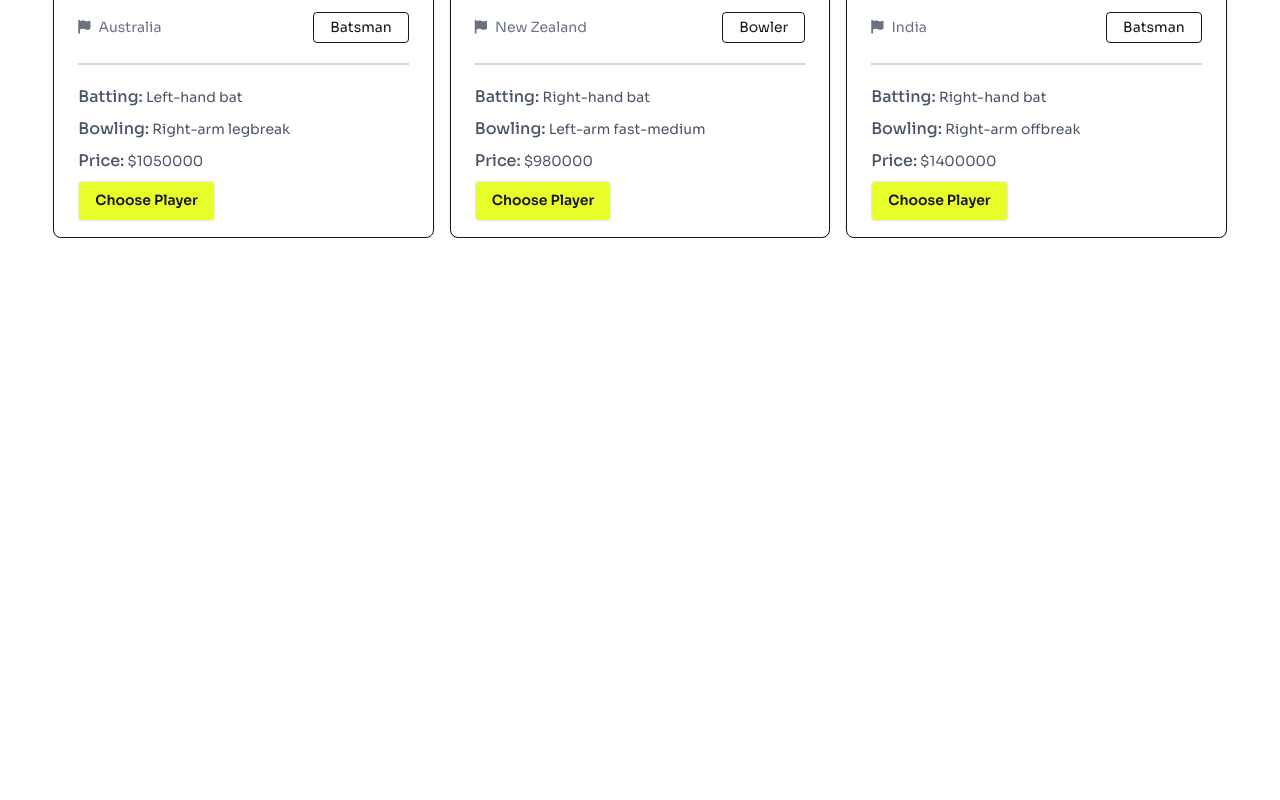
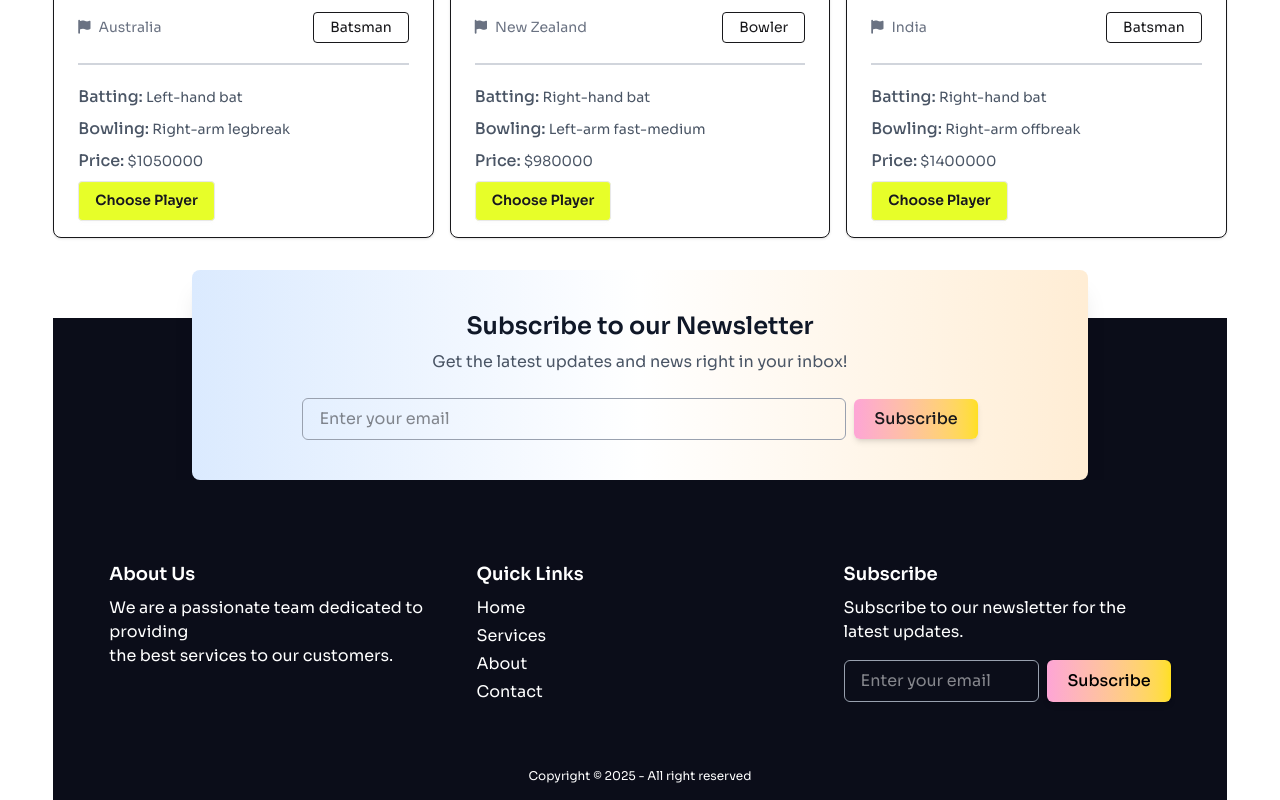
Before and after one commit to ornobsingh/DreamEleven-react, a React (Vite) app: page / in a window 1280 px wide. Shown: the part 2455-3255 px from the top of the page. Before the commit the page ends 2693 px from the top, so only its background shows below. Built offline with nearby package versions, Linux system fonts and the light colour scheme.

Commit message:
adding newsletter and footer section design

```diff
--- a/src/App.jsx
+++ b/src/App.jsx
@@ -1,7 +1,8 @@
-
 import AllPlayers from "./components/AllPlayers/AllPlayers";
+import Footer from "./components/Footer/Footer";
 import Hero from "./components/Hero/Hero";
 import Navbar from "./components/Navbar/Navbar";
+import NewsletterSubscribe from "./components/NewsletterSubscribe/NewsletterSubscribe";
 
 function App() {
   return (
@@ -10,6 +11,8 @@ function App() {
         <Navbar />
         <Hero />
         <AllPlayers />
+        <NewsletterSubscribe />
+        <Footer />
       </div>
     </>
   );
--- a/src/components/AllPlayers/AllPlayers.jsx
+++ b/src/components/AllPlayers/AllPlayers.jsx
@@ -21,7 +21,7 @@ export default function AllPlayers() {
           <button className="btn">Selected (0)</button>
         </div>
       </div>
-      <div className="grid grid-cols-1 md:grid-cols-2 lg:grid-cols-3 gap-4">
+      <div className="grid grid-cols-1 md:grid-cols-2 lg:grid-cols-3 gap-4 mb-20">
         {allPlayers.map((player, idx) => (
           <Player key={idx} player={player} />
         ))}
--- /dev/null
+++ b/src/components/Footer/Footer.jsx
@@ -0,0 +1,64 @@
+export default function Footer() {
+  return (
+    <footer className="bg-[#0b0d19] text-white pt-20 px-14">
+      <div className="grid grid-cols-1 md:grid-cols-2 lg:grid-cols-3 gap-10 max-w-6xl mx-auto">
+        {/* About Us */}
+        <div>
+          <h3 className="text-lg font-semibold mb-2">About Us</h3>
+          <p>
+            We are a passionate team dedicated to providing <br /> the best
+            services to our customers.
+          </p>
+        </div>
+
+        {/* Quick Links */}
+        <div>
+          <h3 className="text-lg font-semibold mb-2">Quick Links</h3>
+          <ul className="space-y-1">
+            <li>
+              <a href="#" className="hover:underline">
+                Home
+              </a>
+            </li>
+            <li>
+              <a href="#" className="hover:underline">
+                Services
+              </a>
+            </li>
+            <li>
+              <a href="#" className="hover:underline">
+                About
+              </a>
+            </li>
+            <li>
+              <a href="#" className="hover:underline">
+                Contact
+              </a>
+            </li>
+          </ul>
+        </div>
+
+        {/* Newsletter */}
+        <div>
+          <h3 className="text-lg font-semibold mb-2">Subscribe</h3>
+          <p className="mb-4">
+            Subscribe to our newsletter for the latest updates.
+          </p>
+          <div className="flex gap-2">
+            <input
+              type="email"
+              placeholder="Enter your email"
+              className="w-full px-4 py-2 rounded-md border border-gray-400 focus:outline-none focus:ring-2 focus:ring-blue-400"
+            />
+            <button className="bg-gradient-to-r from-pink-300 to-yellow-300 text-black font-medium px-5 py-2 rounded-md shadow-md hover:opacity-90 transition">
+              Subscribe
+            </button>
+          </div>
+        </div>
+      </div>
+      <aside className="flex justify-center items-center pt-16 pb-4 text-xs">
+        <p>Copyright © {new Date().getFullYear()} - All right reserved</p>
+      </aside>
+    </footer>
+  );
+}
--- a/src/components/Navbar/Navbar.jsx
+++ b/src/components/Navbar/Navbar.jsx
@@ -3,7 +3,7 @@ import coin  from "../../assets/dollar.png";
 
 export default function Navbar() {
   return (
-    <div>
+    <div className="">
       <div className="navbar bg-base-100 mb-4">
         <div className="navbar-start">
           <div className="dropdown">
--- /dev/null
+++ b/src/components/NewsletterSubscribe/NewsletterSubscribe.jsx
@@ -0,0 +1,24 @@
+export default function NewsletterSubscribe() {
+  return (
+    <div className="bg-[#0b0d19] pt-20 "> {/* <-- Extra bottom space */}
+      <div className="max-w-4xl mx-auto -mt-32 bg-gradient-to-r from-blue-100 via-white to-orange-100 rounded-lg shadow-xl p-10 text-center">
+        <h2 className="text-2xl font-semibold text-gray-900 mb-2">
+          Subscribe to our Newsletter
+        </h2>
+        <p className="text-gray-600 mb-6">
+          Get the latest updates and news right in your inbox!
+        </p>
+        <div className="flex items-center justify-center gap-2">
+          <input
+            type="email"
+            placeholder="Enter your email"
+            className="w-2/3 px-4 py-2 rounded-md border border-gray-400 focus:outline-none focus:ring-2 focus:ring-blue-400"
+          />
+          <button className="bg-gradient-to-r from-pink-300 to-yellow-300 font-medium px-5 py-2 rounded-md shadow-md hover:opacity-90 transition cursor-pointer">
+            Subscribe
+          </button>
+        </div>
+      </div>
+    </div>
+  );
+}
```
